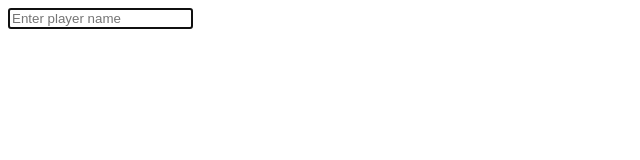
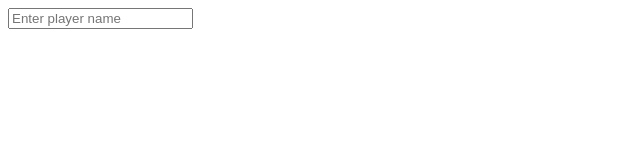
Before and after one commit to anonrem/fflogsearch, a plain HTML site: page index.html in a window 1280 px wide. Shown: the whole page, without its empty margins (0-640 px from the left). Drawn offline with Linux system fonts and the light colour scheme.

Commit message:
Update index.html

```diff
--- a/index.html
+++ b/index.html
@@ -1,5 +1,5 @@
 <div class="container">
-  <input type="text" id="myInput" placeholder="Enter player name" autofocus>
+  <input type="text" id="myInput" placeholder="Enter player name">
   <div class="search"></div>
 </div>
 
```
